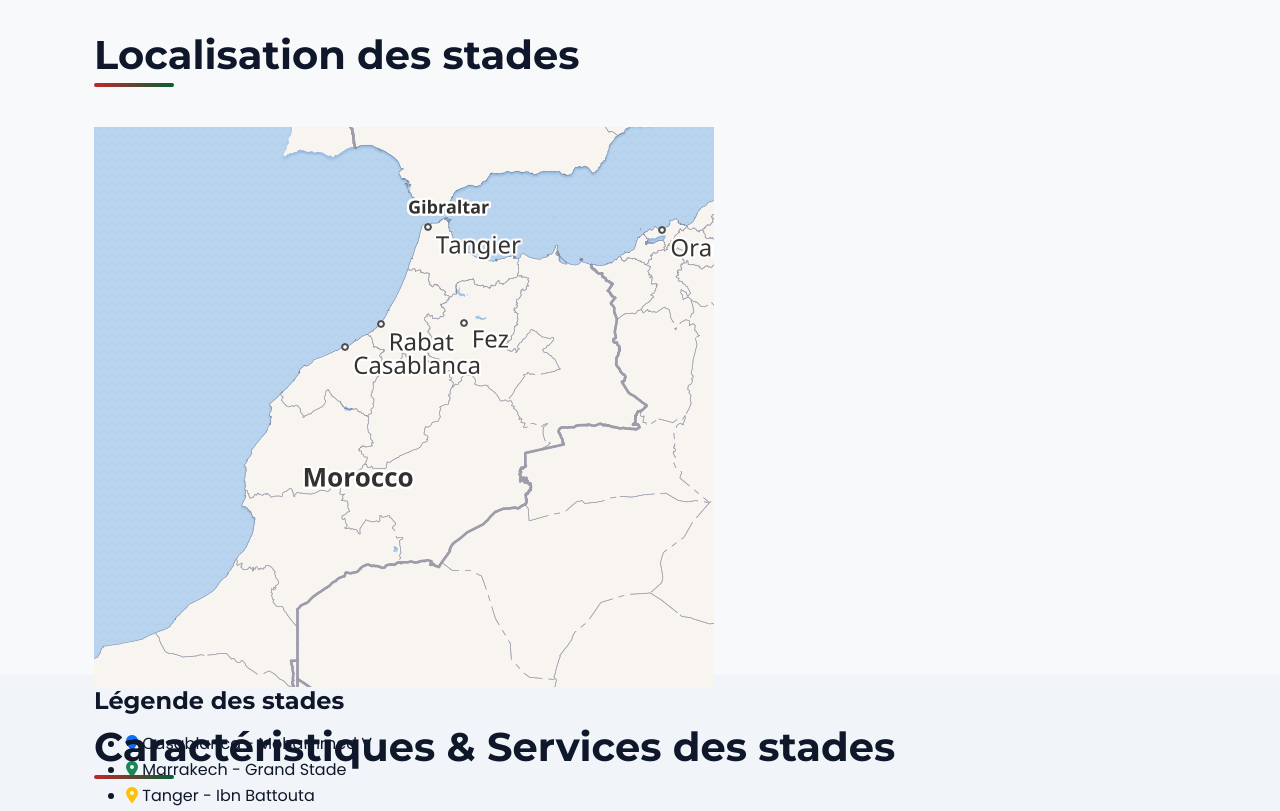
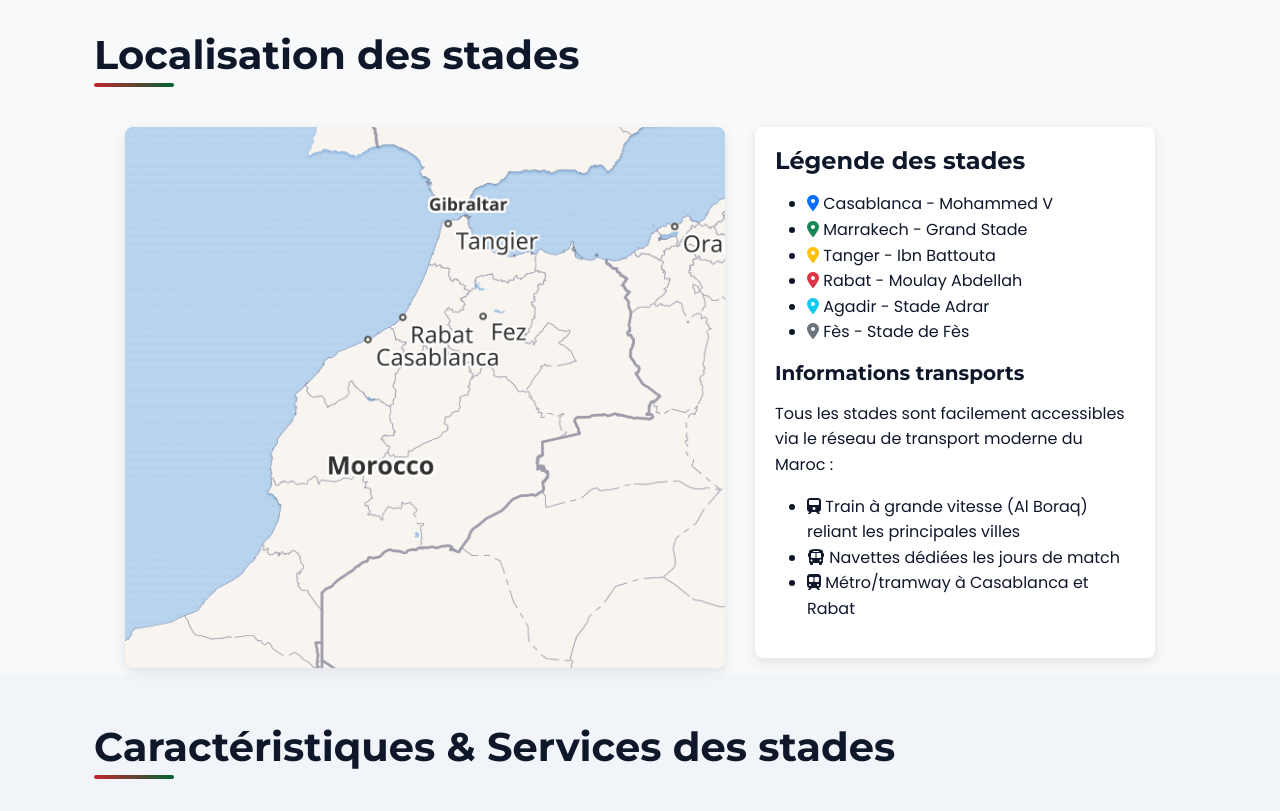
Before and after one commit to achrafes20/Developpement_web, a plain HTML site: page stadiums.html in a window 1280 px wide. Shown: the part 2620-3431 px from the top of the page. Drawn offline with nearby package versions, Linux system fonts and the light colour scheme; a script that the page names is missing.

Commit message:
Update stadiums.css
test chauvechement

```diff
--- a/css/stadiums.css
+++ b/css/stadiums.css
@@ -1,3 +1,60 @@
 body {
   padding-top: 70px; /* Ajustez cette valeur selon la hauteur de votre navbar */
 }
+.map-container {
+  display: flex;
+  flex-wrap: wrap;
+  gap: 30px;
+  align-items: flex-start;
+  justify-content: center;
+}
+
+.map {
+  position: relative;
+  flex: 1;
+  min-width: 300px;
+  max-width: 600px;
+  margin-bottom: 20px;
+}
+
+.map img {
+  width: 100%;
+  height: auto;
+  border-radius: 8px;
+  box-shadow: 0 4px 12px rgba(0, 0, 0, 0.1);
+}
+
+.map-legend {
+  flex: 1;
+  min-width: 300px;
+  max-width: 400px;
+  background: white;
+  padding: 20px;
+  border-radius: 8px;
+  box-shadow: 0 4px 12px rgba(0, 0, 0, 0.1);
+}
+
+/* Styles pour les marqueurs si vous souhaitez les ajouter */
+.map-marker {
+  position: absolute;
+  color: red;
+  font-size: 24px;
+  transform: translate(-50%, -50%);
+  cursor: pointer;
+}
+
+.map-marker:hover {
+  color: #ff0000;
+  transform: translate(-50%, -50%) scale(1.2);
+}
+
+/* Responsive adjustments */
+@media (max-width: 768px) {
+  .map-container {
+    flex-direction: column;
+  }
+
+  .map, .map-legend {
+    max-width: 100%;
+  }
+}
```
